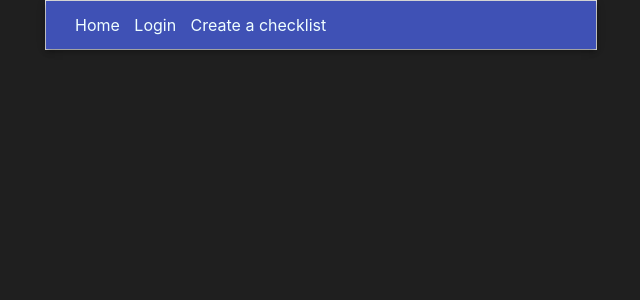
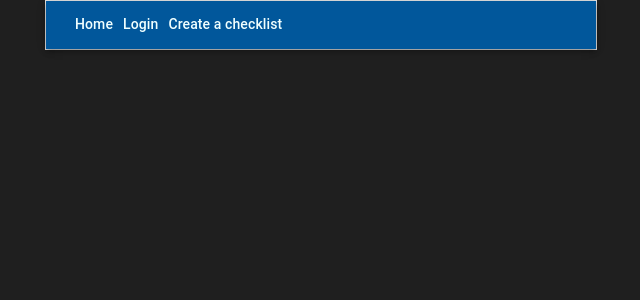
Before and after one commit to pham-andrew/Operations-Checklist, a React (Create React App) app in the folder frontend/: page /logout in a window 1280 px wide. Shown: the top 300 px of the page, without its empty margins (319-959 px from the left). Built offline with nearby package versions, Linux system fonts and the light colour scheme.

Commit message:
more styling

```diff
--- a/frontend/package.json
+++ b/frontend/package.json
@@ -4,6 +4,7 @@
   "private": true,
   "dependencies": {
     "@material-ui/core": "^4.12.1",
+    "@material-ui/lab": "^4.0.0-alpha.60",
     "@testing-library/jest-dom": "^5.14.1",
     "@testing-library/react": "^11.2.7",
     "@testing-library/user-event": "^12.8.3",
--- a/frontend/src/App.js
+++ b/frontend/src/App.js
@@ -10,6 +10,11 @@ import Cookies from 'js-cookie'
 import PrivateRoute from './Components/PrivateRoute'
 import Container from  '@material-ui/core/Container'
 import { Paper, AppBar, Typography, Toolbar } from '@material-ui/core'
+import { makeStyles } from '@material-ui/core';
+import { flexbox } from '@material-ui/system';
+import { createTheme } from '@material-ui/core/styles';
+import purple from '@material-ui/core/colors/purple';
+import { MuiThemeProvider } from '@material-ui/core';
 
 
 const isAuth = {
@@ -19,32 +24,57 @@ const isAuth = {
 let loggedElement = <a id="login" href="/login">Login </a>
 let loggedRoute =  <Route path="/login"><Login /></Route>
 
+const useStyles = makeStyles({
+  root: {
+    width: '100%',
+    maxWidth: 500,
+    display: 'inline-flex'
+  },
+  typo: {
+    alignSelf: 'center'
+  }
+});
+
+
+const theme = createTheme({
+    palette: {
+      primary: {
+        main: '#01579b',
+      },
+      secondary: {
+        main: '#e64a19',
+      },
+    },
+});
+
+
+function App() {
+  const classes = useStyles();
+
   const setAuth=()=>{
     if(Cookies.get('username')){
       isAuth.isAuthenticated = true
-    loggedElement = <a id="logout" href="/logout"><Typography variant="h8" color="inherit" >Logout</Typography> </a>
+      loggedElement = <a id="logout" href="/logout"><Typography variant="subtitle2" color="inherit" className={classes.typo}>Logout</Typography> </a>
       loggedRoute =  <Route path="/logout"><Logout /></Route>
     } else {
       isAuth.isAuthenticated = false
-    loggedElement = <a id="login" href="/login"><Typography variant="h8" color="inherit" >Login </Typography></a>
+      loggedElement = <a id="login" href="/login"><Typography variant="subtitle2" color="inherit" className={classes.typo}>Login </Typography></a>
       loggedRoute =  <Route path="/login"><Login /></Route>
     }
   }
 
   setAuth()
-
-function App() {
-
   return (
     <Container maxWidth="sm">
       <Paper variant="outlined" square>
         <Router>
+        <MuiThemeProvider theme = { theme }>
           <AppBar position="sticky">
           <Toolbar variant="dense">
-            <div>
-                <a id="home" href="/"><Typography variant="h8" color="inherit" >Home</Typography> </a>
+            <div className={classes.root}>
+                <a id="home" href="/"><Typography variant="subtitle2" color="inherit" className={classes.typo}>Home</Typography> </a>
                 {loggedElement}
-                <a id="create" href="/create"><Typography variant="h8" color="inherit" >Create a checklist</Typography></a>
+                <a id="create" href="/create"><Typography variant="subtitle2" color="inherit" className={classes.typo}>Create a checklist</Typography></a>
             </div>
             </Toolbar>
           </AppBar>
@@ -63,6 +93,7 @@ function App() {
               <Checklist />
             </Route>
           </Switch>
+          </MuiThemeProvider>
         </Router>
       </Paper>
     </Container>
--- /dev/null
+++ b/frontend/src/Components/Alert.js
@@ -0,0 +1,43 @@
+import React from 'react';
+import Button from '@material-ui/core/Button';
+import Snackbar from '@material-ui/core/Snackbar';
+import MuiAlert from '@material-ui/lab/Alert';
+import { makeStyles } from '@material-ui/core/styles';
+
+function Alert(props) {
+  return <MuiAlert elevation={6} variant="filled" {...props} />;
+}
+
+const useStyles = makeStyles((theme) => ({
+  root: {
+    width: '100%',
+    '& > * + *': {
+      marginTop: theme.spacing(2),
+    },
+  },
+}));
+
+export default function CustomizedSnackbars(props) {
+  const classes = useStyles();
+  const [open, setOpen] = React.useState(false);
+
+  const handleClick = () => {
+    setOpen(true);
+  };
+
+  const handleClose = (event, reason) => {
+    if (reason === 'clickaway') {
+      return;
+    }
+
+    setOpen(false);
+  };
+
+  return (
+    <div className={classes.root}>
+      <Snackbar open={open} autoHideDuration={6000} onClose={handleClose}>
+        <Alert severity="error" onClose={handleClose}>{props.message}</Alert>
+      </Snackbar>
+    </div>
+  );
+}
--- a/frontend/src/Components/CreateChecklist.js
+++ b/frontend/src/Components/CreateChecklist.js
@@ -1,10 +1,25 @@
 import Cookies from 'js-cookie'
 import {useEffect, useState} from 'react'
+import { List, ListItem, Typography } from '@material-ui/core'
+import { makeStyles } from '@material-ui/core'
 
 function CreateChecklist(){
     let [checkList, setChecklist] = useState([])
     let [ListTitle, setTitle] = useState('Checklist Preview')
     let [formattedChecklist, setFormattedChecklist] = useState([])
+
+
+    const useStyles = makeStyles({
+        root: {
+          width: '100%',
+          maxWidth: 500,
+          display: 'inline-flex'
+        },
+        typo: {
+          alignSelf: 'center'
+        }
+      });
+    const classes = useStyles();
 
     const addStep = (e) =>{
         e.preventDefault()
@@ -75,7 +90,7 @@ function CreateChecklist(){
 
     return(
         <>
-            <h1>Create Checklist</h1>
+            <Typography variant="h6" color="inherit" className={classes.typo}>Create Checklist</Typography>
             <form className="form" onSubmit={submitHandler}>
                 <input type="text" id="title" onSubmit={titleHandler}/>
                 <button className="setTitle" onClick={titleHandler}>Set Title</button>
@@ -87,18 +102,26 @@ function CreateChecklist(){
             </form>
 
             <div>
-                <h2 className="title">{ListTitle}</h2>
+                <Typography variant="h6" color="inherit" className={classes.typo}>{ListTitle}</Typography>
+                <List>
                 {checkList.map((item, index) =>{
                    return(
                         <div id={index}>
+                            <ListItem>
+
+
                             Step {index+1}:
                             {item.todo}
                             <button id={index} className='inc' onClick={inc}>⬆️</button>
                             <button id={index} className="dec" onClick={dec}>⬇️</button>
                             <button id={index} className="del" onClick={del}>❌</button>
+                            </ListItem>
                         </div>
+
+
                     )
                 })}
+                </List>
             </div>
         </>
     )
--- a/frontend/src/Components/GetTodos.js
+++ b/frontend/src/Components/GetTodos.js
@@ -1,4 +1,5 @@
 import {useState, useEffect} from 'react'
+import { List, ListItem } from '@material-ui/core'
 
 function GetTodos(key){
     const [Todos, setTodos] = useState([])
@@ -20,13 +21,13 @@ function GetTodos(key){
 
     console.log('checkid',key.checklistID)
     return(
-        <>
+        <List>
             {Todos.map(todo => {
                 return(
-                    <li>{todo.todo}</li>
+                    <ListItem>{todo.todo}</ListItem>
                 )
             })}
-        </>
+        </List>
     )
 }
 
--- a/frontend/src/Components/Login.js
+++ b/frontend/src/Components/Login.js
@@ -1,5 +1,6 @@
+import Alert from './Alert'
 
-import { Redirect } from "react-router";
+let alert = <Alert message="Invalid credentials!"/>
 
 const Login = () => {
     const Handler = (e) =>{
@@ -15,6 +16,9 @@ const Login = () => {
         }
         fetch('http://localhost:3001/login', requestOptions)
             .then( res=>{
+                if(res.status === 401){
+                    return console.log('invalid credentials')
+                }
                 if(res.status === 200){
                     return window.location.href = '/'
                 }
```
Also changed, not shown: 1 other file (tests, documents, lock files or other folders). Lines whose indentation alone changed are shown as unchanged.
